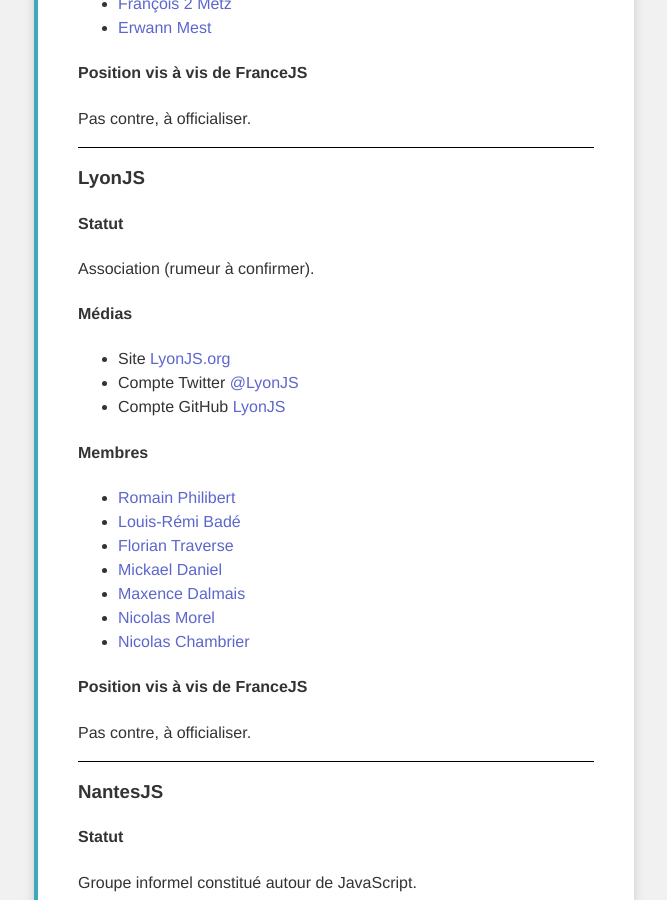
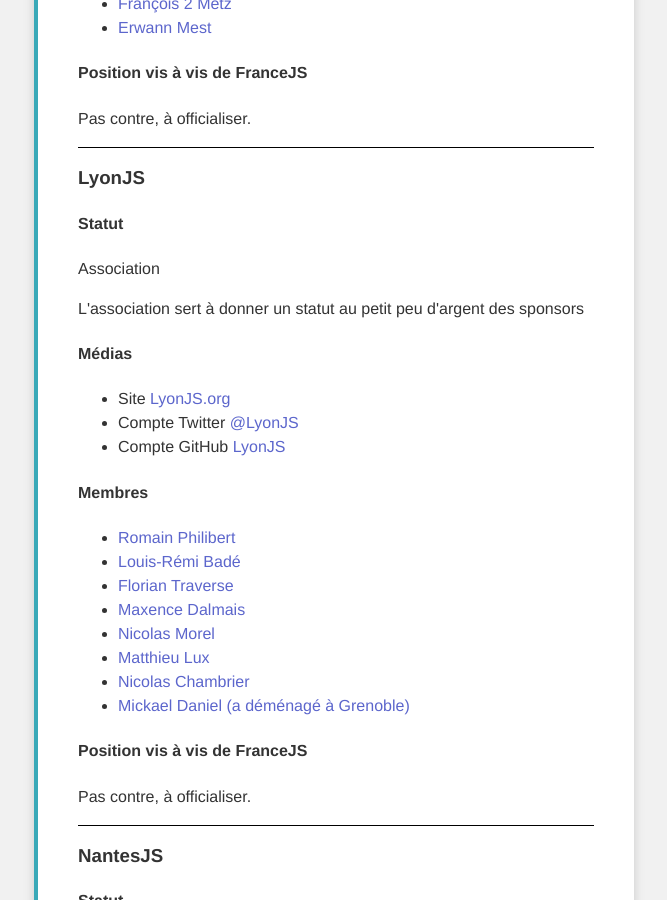
Before and after one commit to francejs/francejs.github.com, a Jekyll site: the page built from groupes.html, in a window 1280 px wide and 900 px high, scrolled down 1047 px. Shown: the whole window, without its empty margins (306-973 px from the left). Built offline with Jekyll 4.4.1, drawn with Linux system fonts in a browser that asks for light colours.

Commit message:
précisions pour le LyonJS

```diff
--- a/groupes.html
+++ b/groupes.html
@@ -47,7 +47,8 @@
 
   <h3 id="lyon-js">LyonJS</h3>
   <h4>Statut</h4>
-	<p>Association (rumeur à confirmer).</p>
+	<p>Association</p>
+	<p>L'association sert à donner un statut au petit peu d'argent des sponsors</p>
 	<h4>Médias</h4>
 	<ul>
 		<li>Site <a href="http://lyonjs.org/" title="Voir le site">LyonJS.org</a></li>
@@ -59,10 +60,11 @@
 		<li><a href="https://twitter.com/Filirom1" title="Voir son compte Twitter">Romain Philibert</a></li>
 		<li><a href="https://twitter.com/louis_remi" title="Voir son compte Twitter">Louis-Rémi Badé</a></li>
 		<li><a href="https://twitter.com/temsa" title="Voir son compte Twitter">Florian Traverse</a></li>
-		<li><a href="https://twitter.com/mklabs" title="Voir son compte Twitter">Mickael Daniel</a></li>
 		<li><a href="https://twitter.com/maxired" title="Voir son compte Twitter">Maxence Dalmais</a></li>
 		<li><a href="https://twitter.com/" title="Voir son compte Twitter">Nicolas Morel</a></li>
+		<li><a href="https://twitter.com/Swiip" title="Voir son compte Twitter">Matthieu Lux</a></li>
 		<li><a href="https://twitter.com/naholyr" title="Voir son compte Twitter">Nicolas Chambrier</a></li>
+		<li><a href="https://twitter.com/mklabs" title="Voir son compte Twitter">Mickael Daniel (a déménagé à Grenoble)</a></li>
 	</ul>
 	<h4>Position vis à vis de FranceJS</h4>
   <p>Pas contre, à officialiser.</p>
```
